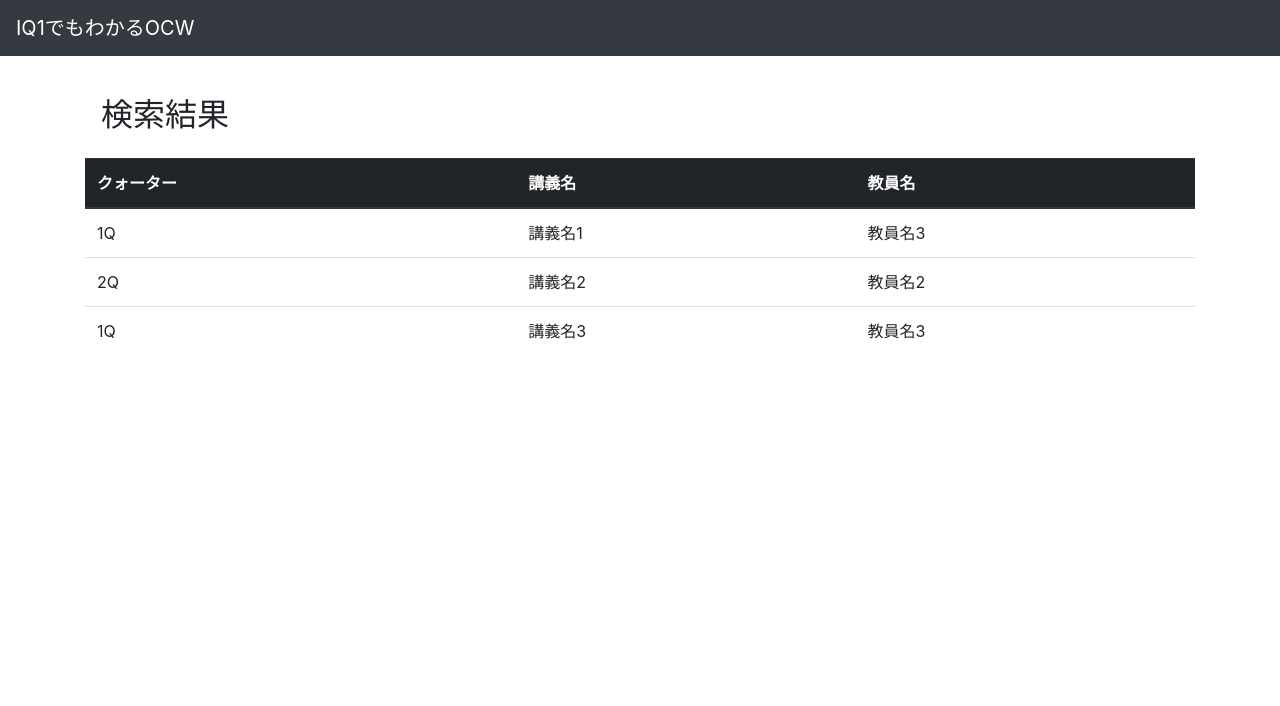
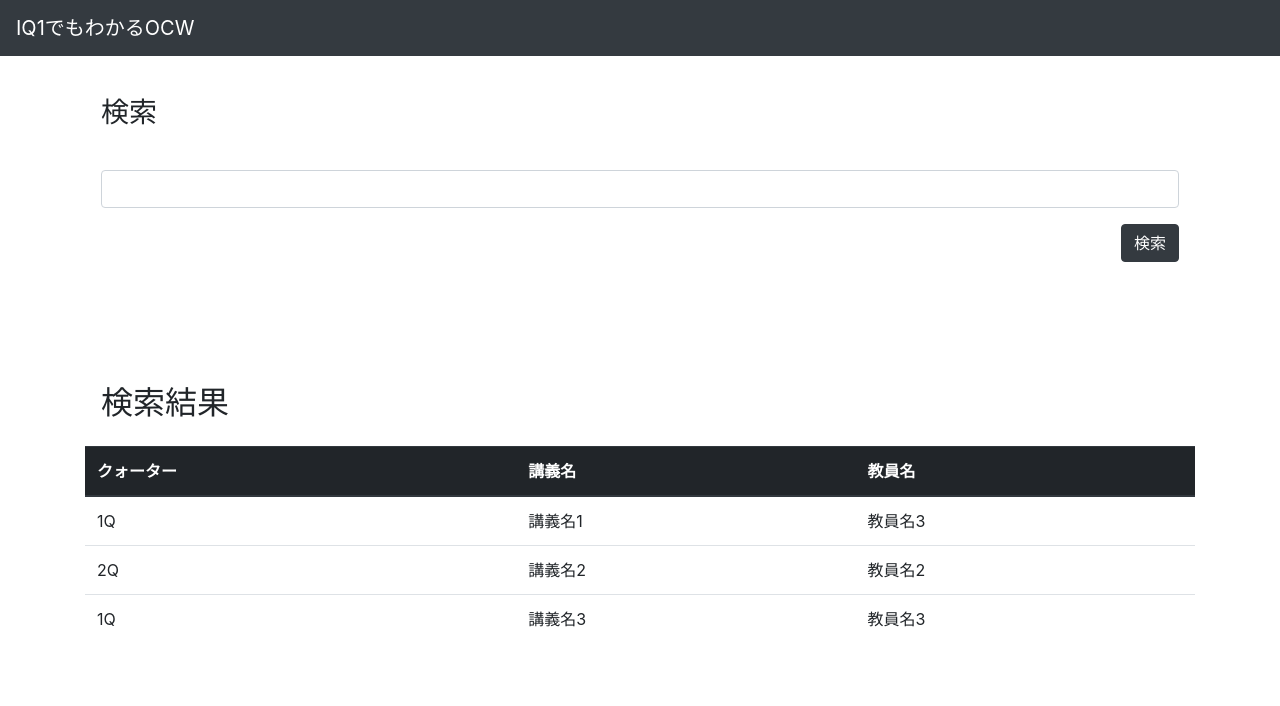
Before and after one commit to IQ1-ITSP/OCW4IQ1, a Django app: page /abc/ in a window 1280 px wide. Shown: the top 706 px of the page. Run offline with Django 3.2, Linux system fonts and the light colour scheme; some libraries are stand-ins or nearby versions.

Commit message:
検索結果のページの上部に検索窓を追加

```diff
--- a/templates/searchAndResult.html
+++ b/templates/searchAndResult.html
@@ -17,6 +17,23 @@
             <a class="navbar-brand" href="#">IQ1でもわかるOCW</a>
             <!-- TODO 必要ならばトグルメニューを追加 -->
         </nav>
+
+        <div class="container">
+            <div class="pt-5 pb-5">
+                <div class="p-3 pt-5">
+                    <h3>検索</h3>
+                </div>
+                <div class="p-3">
+                    <form action="/abc" method="GET">
+                        <div class="form-group">
+                            <!-- <label for="">授業名</label> -->
+                            <input type="lecture" class="form-control" name="lectureName">
+                        </div>
+                        <button type="submit" class="btn btn-dark float-right">検索</button>
+                    </form>
+                </div>
+            </div>
+        </div>
 
         <div class="container">
             <div class="pt-5 pb-5">
```
